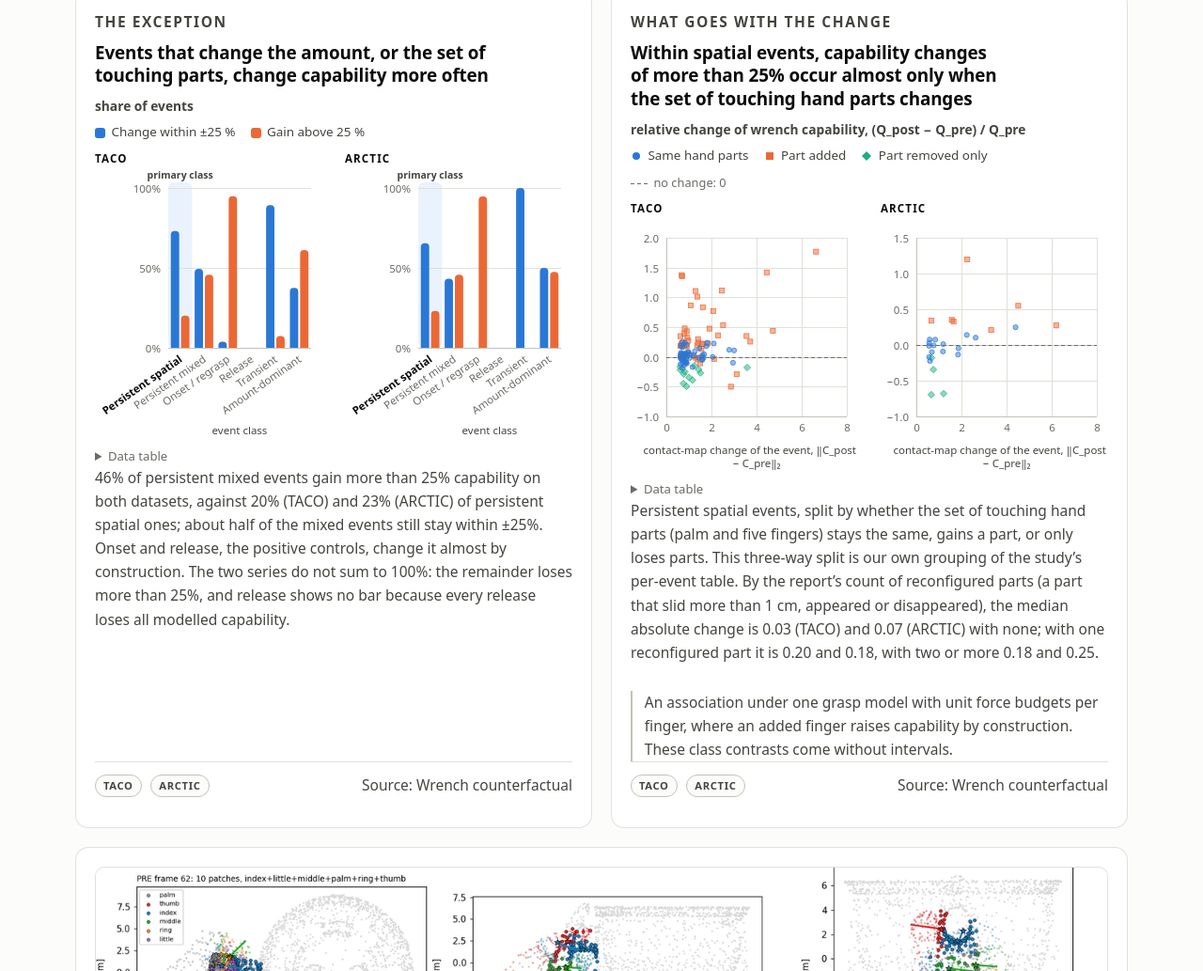
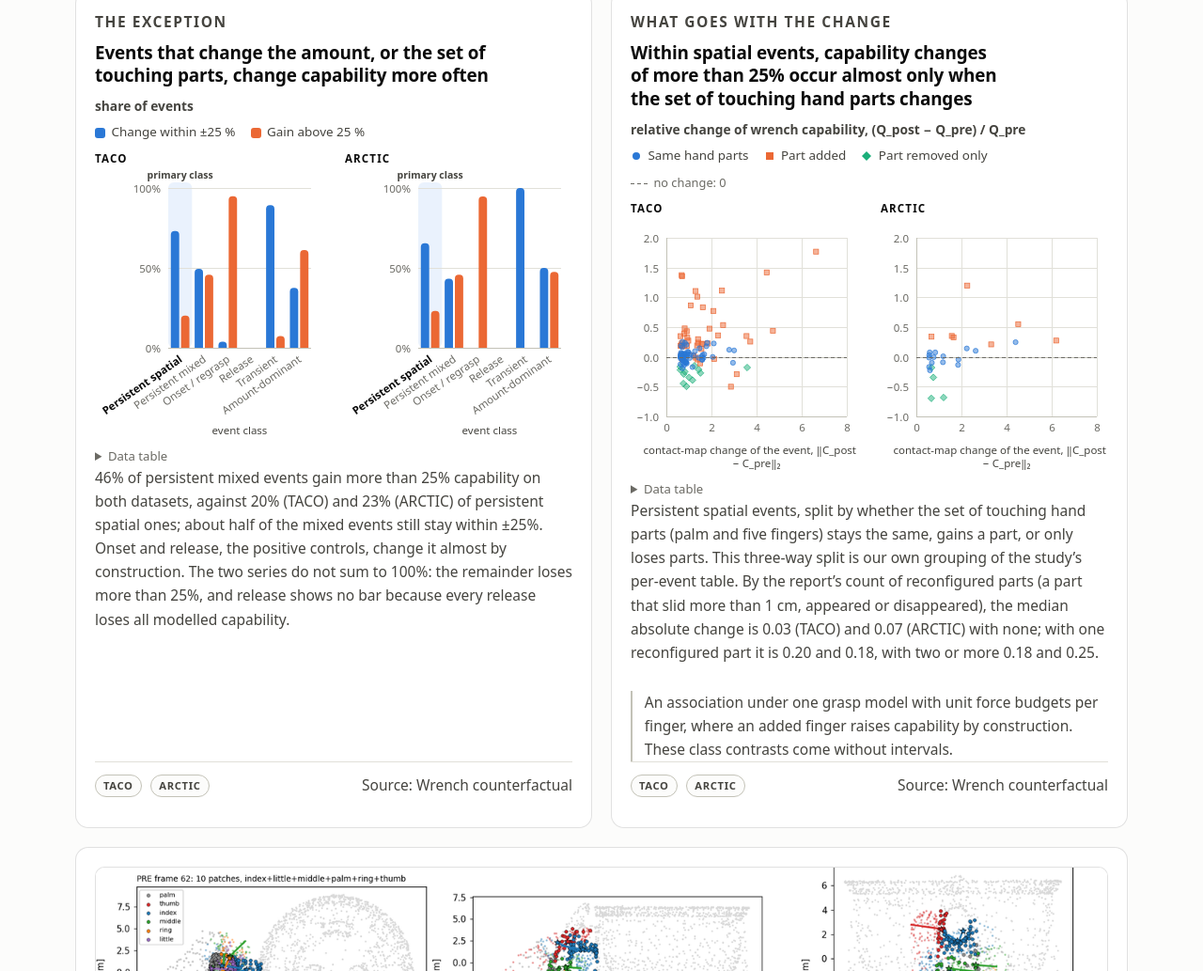
Before and after one commit to ungungnam/dexcore, a plain HTML site: page docs/index.html in a window 1280 px wide. Shown: the part 10412-11445 px from the top of the page at 94% size. Drawn offline with Linux system fonts and the light colour scheme.

Commit message:
fix(page): one y scale for both panels of the finger-set scatter
Co-Authored-By: Claude Opus 5.5 <noreply@anthropic.com>
Claude-Session: https://claude.ai/code/session_019EHmTQzC7XLe127vo7qh7D

```diff
--- a/docs/index.html
+++ b/docs/index.html
@@ -333,7 +333,7 @@
         <div class="card">
           <p class="evidence-label">What goes with the change</p>
           <h3>Within spatial events, capability changes of more than 25% occur almost only when the set of touching hand parts changes</h3>
-          <figure class="viz" data-fig="f1d_spatial_events_by_finger_set" data-height="190" data-refs="no change"></figure>
+          <figure class="viz" data-fig="f1d_spatial_events_by_finger_set" data-height="190" data-refs="no change" data-shared-y></figure>
           <p>Persistent spatial events, split by whether the set of touching hand parts (palm and five fingers) stays the same, gains a part, or only loses parts. This three-way split is our own grouping of the study’s per-event table. By the report’s count of reconfigured parts (a part that slid more than 1 cm, appeared or disappeared), the median absolute change is 0.03 (TACO) and 0.07 (ARCTIC) with none; with one reconfigured part it is 0.20 and 0.18, with two or more 0.18 and 0.25.</p>
           <p class="caveat">An association under one grasp model with unit force budgets per finger, where an added finger raises capability by construction. These class contrasts come without intervals.</p>
           <p class="foot"><span class="chip">TACO</span><span class="chip">ARCTIC</span><span class="src">Source: Wrench counterfactual</span></p>
```
